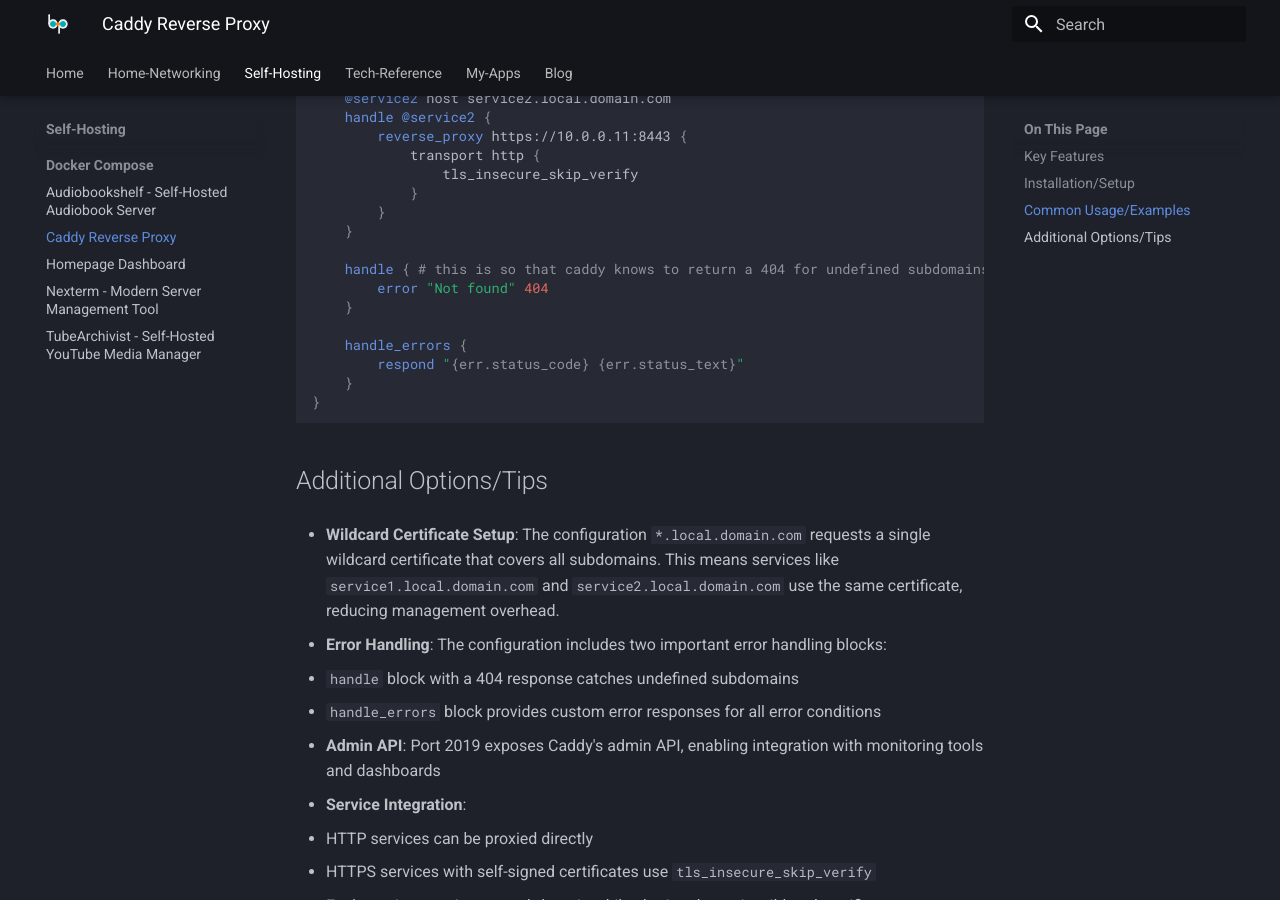
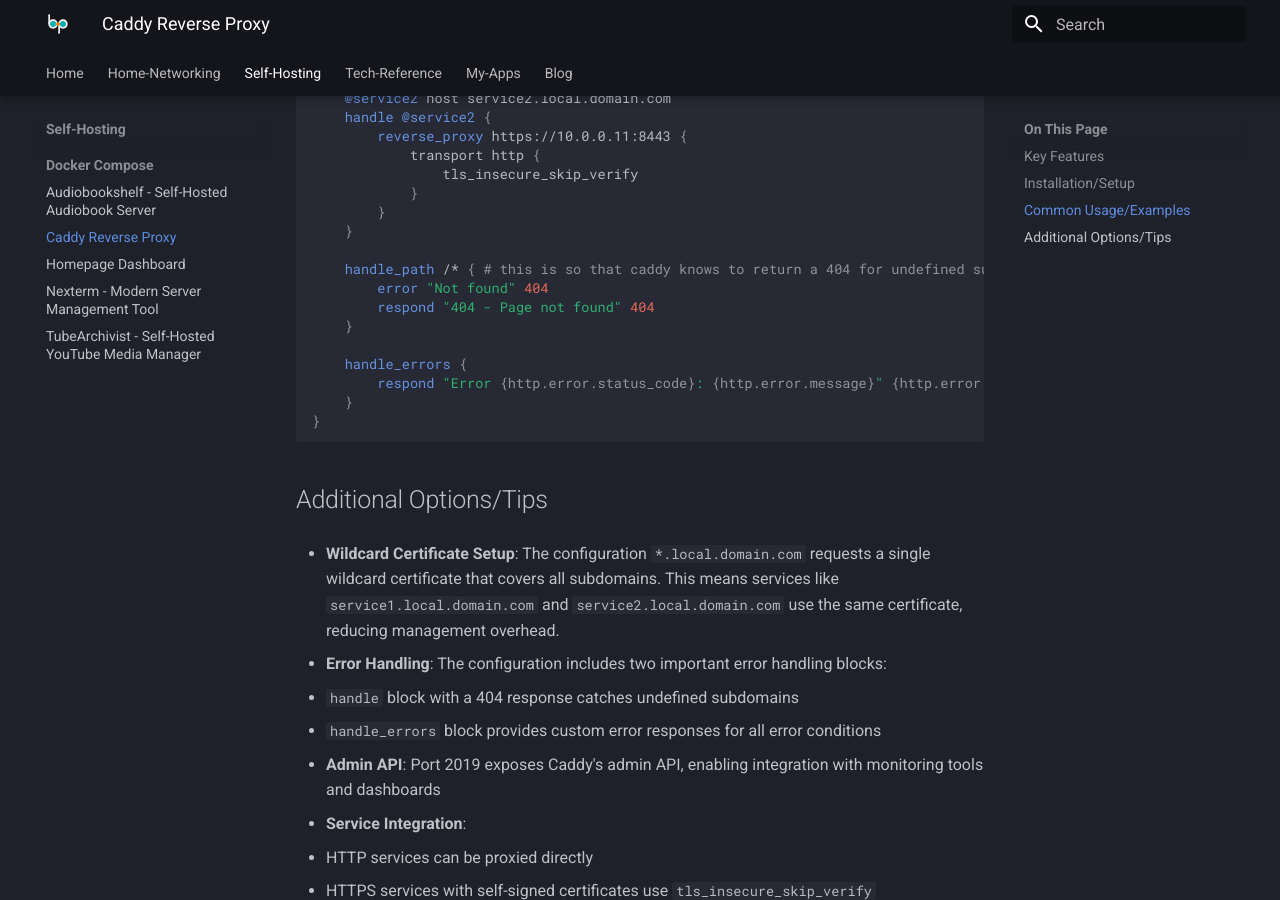
Before and after one commit to binuengoor/binupradeep-mkdocs, an MkDocs documentation site: the page built from docs/selfhosted/Docker Compose/caddy.md, in a window 1280 px wide and 900 px high, scrolled down 1548 px. Built offline with MkDocs 1.6.1 and Material for MkDocs 9.7.7, drawn with Linux system fonts in a browser that asks for light colours.

Commit message:
caddy-error

````diff
--- a/docs/selfhosted/Docker Compose/caddy.md
+++ b/docs/selfhosted/Docker Compose/caddy.md
@@ -72,12 +72,13 @@
         }
     }
 
-    handle { # this is so that caddy knows to return a 404 for undefined subdomains
+    handle_path /* { # this is so that caddy knows to return a 404 for undefined subdomains
         error "Not found" 404
+        respond "404 - Page not found" 404
     }
 
     handle_errors {
-        respond "{err.status_code} {err.status_text}"
+        respond "Error {http.error.status_code}: {http.error.message}" {http.error.status_code}
     }
 }
 ```
````
